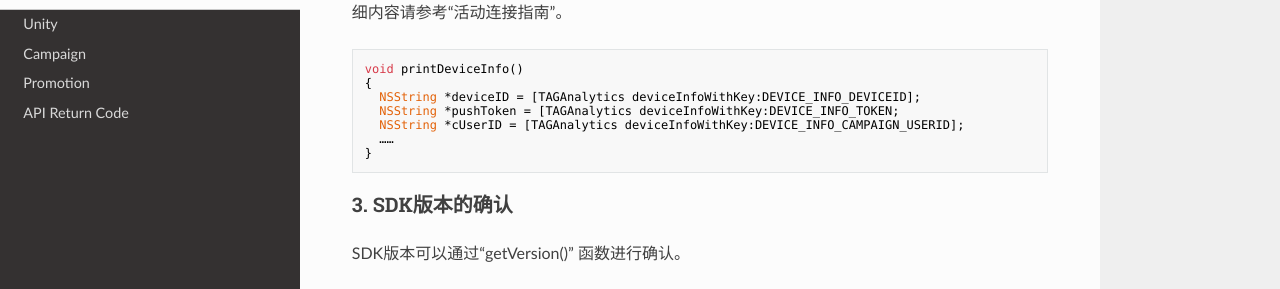
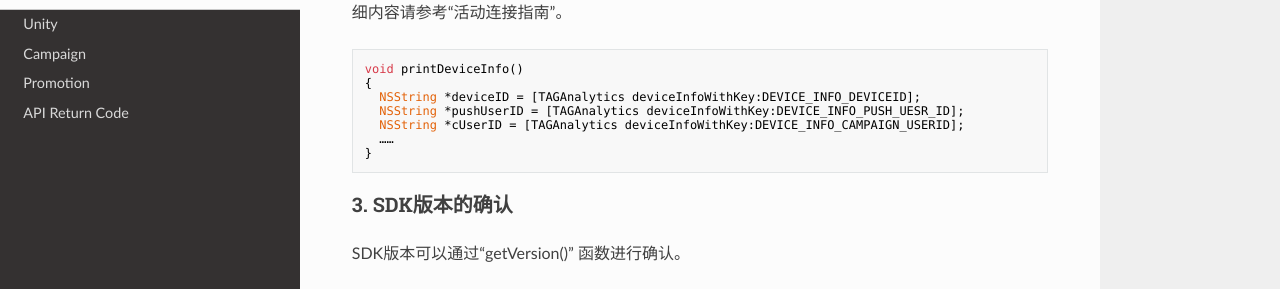
Before and after one commit to ToastAnalytics/ToastAnalytics_ZH, an MkDocs documentation site: the page built from docs/Developer/5. iOS Developer Guide.md, in a window 1280 px wide and 900 px high, scrolled down 8694 px. Shown: the part 425-714 px from the top of the window. Built offline with MkDocs 1.6.1, drawn with Linux system fonts in a browser that asks for light colours; nearby versions of some CDN libraries; old or Windows-style settings are respelled for this version of MkDocs.

Commit message:
Update 5. iOS Developer Guide.md

```diff
--- a/docs/Developer/5. iOS Developer Guide.md
+++ b/docs/Developer/5. iOS Developer Guide.md
@@ -380,7 +380,7 @@ iOS : RequestWorkerThread::didReceiveResponse - <NSHTTPURLResponse: ***> { URL:
 void printDeviceInfo()
 {
   NSString *deviceID = [TAGAnalytics deviceInfoWithKey:DEVICE_INFO_DEVICEID];
-  NSString *pushToken = [TAGAnalytics deviceInfoWithKey:DEVICE_INFO_TOKEN;
+  NSString *pushUserID = [TAGAnalytics deviceInfoWithKey:DEVICE_INFO_PUSH_UESR_ID];
   NSString *cUserID = [TAGAnalytics deviceInfoWithKey:DEVICE_INFO_CAMPAIGN_USERID];
   ……
 }
```
